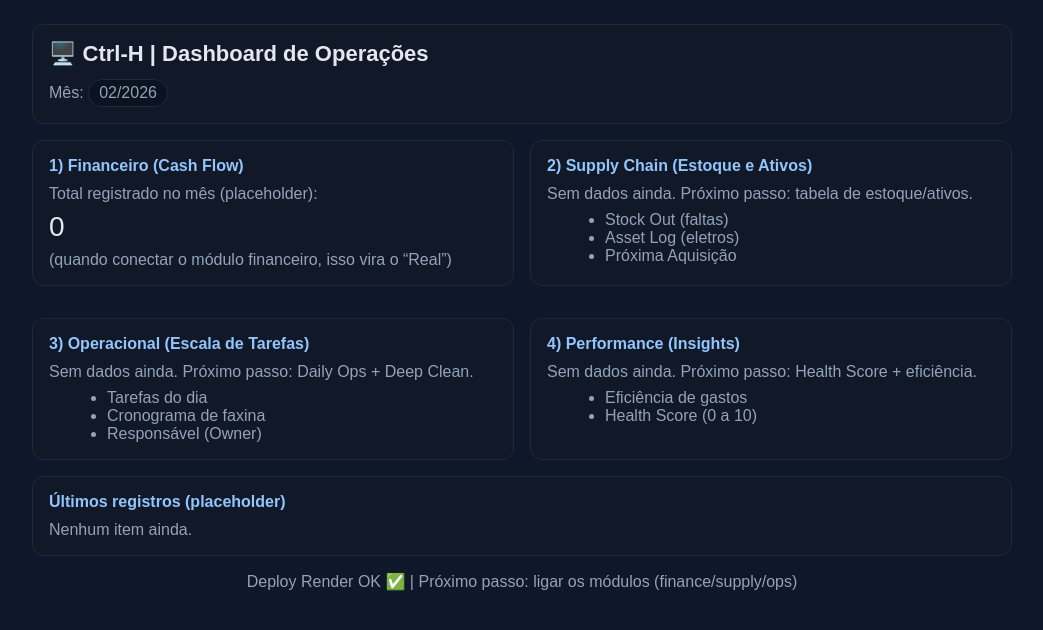
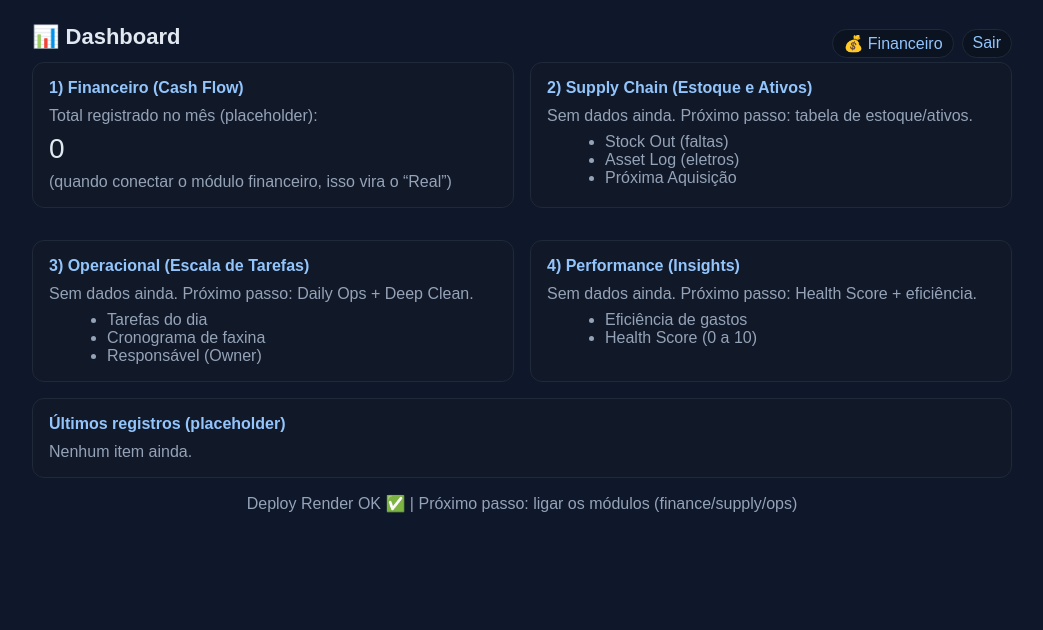
Before and after one commit to gaabibmatos/ctrlh-dashboard, a Flask app: page / in a window 1280 px wide. Shown: the top 630 px of the page, without its empty margins (118-1161 px from the left). Run offline with Flask 3, Linux system fonts and the light colour scheme; the visitor is signed in with stand-in values (Sample User, id 1).

Commit message:
Update index.html

```diff
--- a/app/templates/dashboard/index.html
+++ b/app/templates/dashboard/index.html
@@ -18,11 +18,16 @@
   </style>
 </head>
 <body>
-  <div class="wrap">
-    <div class="card">
-      <h1>🖥️ Ctrl-H | Dashboard de Operações</h1>
-      <div class="muted">Mês: <span class="pill">{{ "%02d"|format(month) }}/{{ year }}</span></div>
+<div class="wrap">
+
+  <div class="top" style="display:flex; align-items:center; justify-content:space-between; gap:12px; flex-wrap:wrap;">
+    <h1>📊 Dashboard</h1>
+
+    <div style="display:flex; gap:8px;">
+      <a class="pill" href="/finance/">💰 Financeiro</a>
+      <a class="pill" href="/logout">Sair</a>
     </div>
+  </div>
 
     <div class="grid">
       <div class="card">
```
